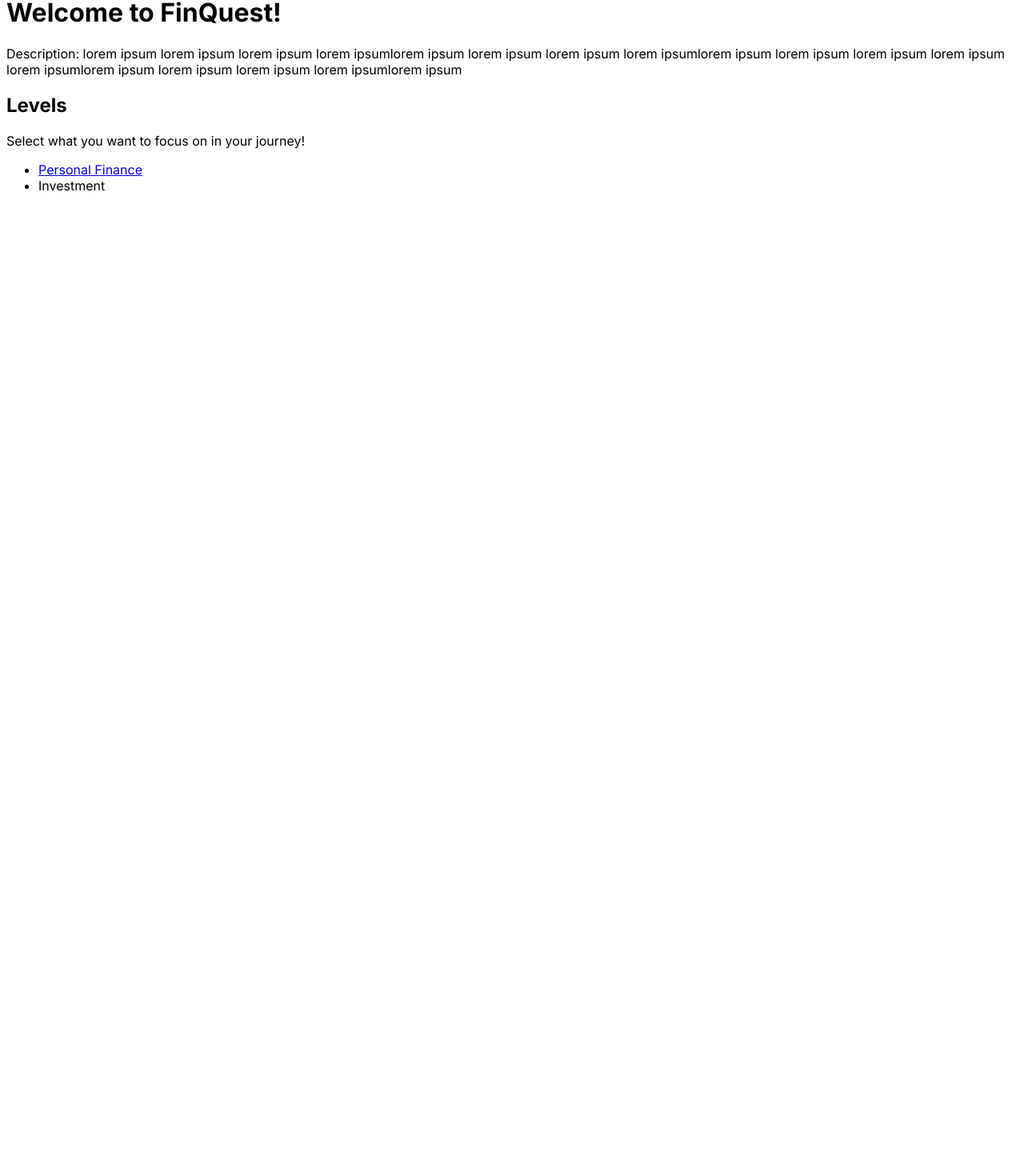
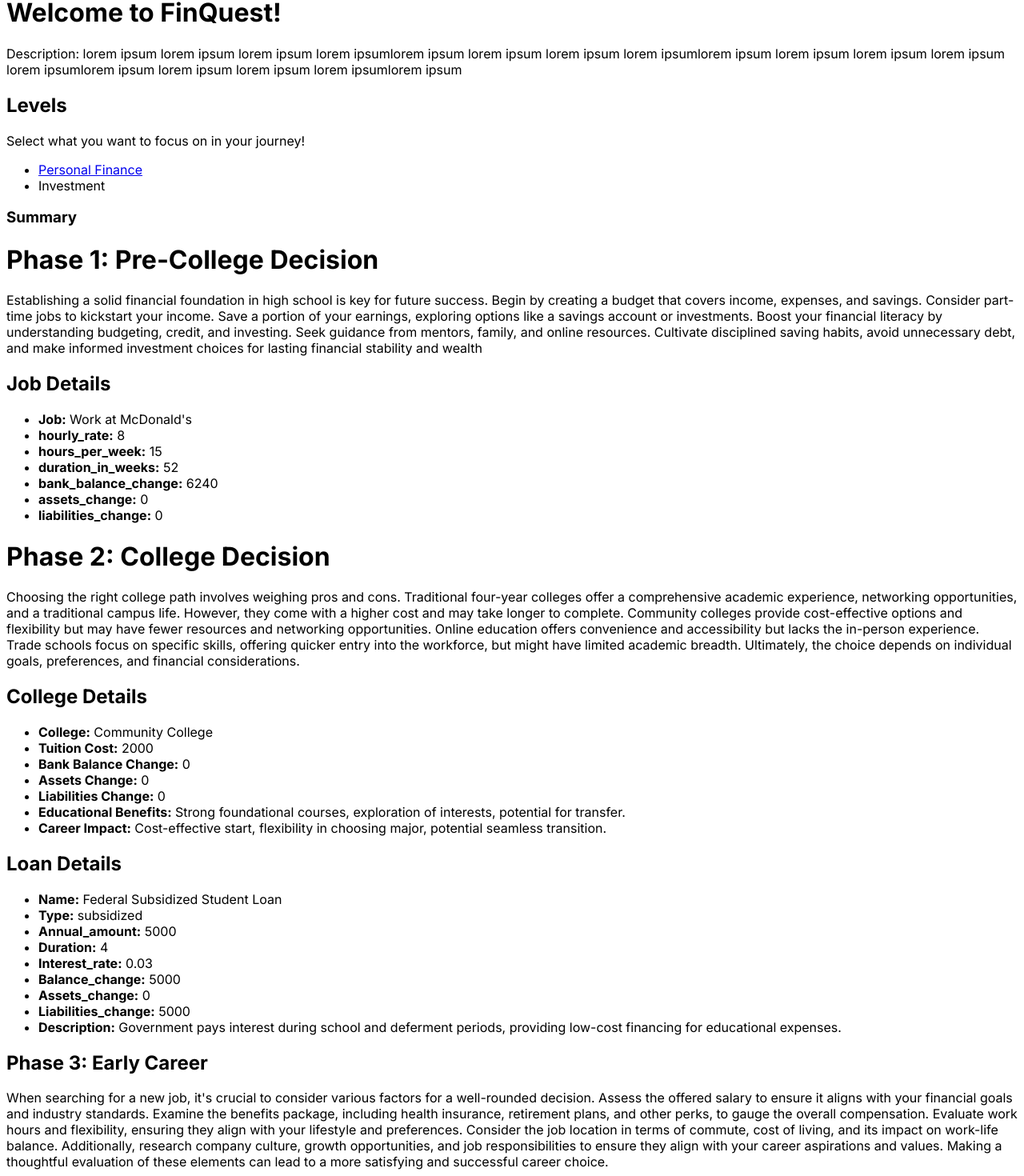
Before and after one commit to elang70/tamuhackx-finquest, a Next.js app: page / in a window 1280 px wide. Shown: the part 25-1495 px from the top of the page at 80% size. Before the commit the page ends 800 px from the top, so only its background shows below. Built offline with nearby package versions, Linux system fonts and the light colour scheme.

Commit message:
change prompts available

```diff
--- a/src/app/page.js
+++ b/src/app/page.js
@@ -1,5 +1,6 @@
 import Image from "next/image";
 import styles from "./page.module.css";
+import Summary from "./summary_content/summary_page";
 
 export default function Home() {
   return (
@@ -20,6 +21,9 @@ export default function Home() {
           <a>Investment</a>
         </li>
       </ul>
+
+      <Summary></Summary>
+
     </>
   );
 }
--- /dev/null
+++ b/src/app/summary_content/summary_page.js
@@ -0,0 +1,127 @@
+import hsJOB from "../data/hs_main.json";
+import collegeD from "../data/colleges.json";
+import collegeL from "../data/colleges_loan.json";
+import frJob from "../data/job_options.json";
+
+export default function Summary() {
+  const hs_summaryInfo = hsJOB;
+  const hs_job = hsJOB.choices[0];
+
+  const firstCollege = collegeD.colleges[0];
+
+  const loanDetails = collegeL.financial_options[0];
+
+  const earlyCareerJob = frJob
+
+  const { job, ...otherAttributes } = hs_job;
+
+  return (
+    <>
+      <h3>Summary</h3>
+
+      <h1>Phase 1: Pre-College Decision</h1>
+      <p>
+        Establishing a solid financial foundation in high school is key for
+        future success. Begin by creating a budget that covers income, expenses,
+        and savings. Consider part-time jobs to kickstart your income. Save a
+        portion of your earnings, exploring options like a savings account or
+        investments. Boost your financial literacy by understanding budgeting,
+        credit, and investing. Seek guidance from mentors, family, and online
+        resources. Cultivate disciplined saving habits, avoid unnecessary debt,
+        and make informed investment choices for lasting financial stability and
+        wealth
+      </p>
+
+      <div>
+        <h2>Job Details</h2>
+        <ul>
+          <li>
+            <strong>Job:</strong> {job}
+          </li>
+          {Object.entries(otherAttributes).map(([key, value]) => (
+            <li key={key}>
+              <strong>{key}:</strong> {value}
+            </li>
+          ))}
+        </ul>
+      </div>
+
+      <h1>Phase 2: College Decision</h1>
+
+      <p>
+        Choosing the right college path involves weighing pros and cons.
+        Traditional four-year colleges offer a comprehensive academic
+        experience, networking opportunities, and a traditional campus life.
+        However, they come with a higher cost and may take longer to complete.
+        Community colleges provide cost-effective options and flexibility but
+        may have fewer resources and networking opportunities. Online education
+        offers convenience and accessibility but lacks the in-person experience.
+        Trade schools focus on specific skills, offering quicker entry into the
+        workforce, but might have limited academic breadth. Ultimately, the
+        choice depends on individual goals, preferences, and financial
+        considerations.
+      </p>
+      <div>
+        <h2>College Details</h2>
+        <ul>
+          <li>
+            <strong>College:</strong> {firstCollege.name}
+          </li>
+          <li>
+            <strong>Tuition Cost:</strong> {firstCollege.tuition_cost}
+          </li>
+          <li>
+            <strong>Bank Balance Change:</strong>{" "}
+            {firstCollege.bank_balance_change}
+          </li>
+          <li>
+            <strong>Assets Change:</strong> {firstCollege.assets_change}
+          </li>
+          <li>
+            <strong>Liabilities Change:</strong>{" "}
+            {firstCollege.liabilities_change}
+          </li>
+          <li>
+            <strong>Educational Benefits:</strong>{" "}
+            {firstCollege.educational_benefits}
+          </li>
+          <li>
+            <strong>Career Impact:</strong> {firstCollege.career_impact}
+          </li>
+        </ul>
+      </div>
+
+      <div>
+        <h2>Loan Details</h2>
+        <ul>
+          {Object.entries(loanDetails).map(([key, value]) => (
+            <li key={key}>
+              <strong>{key.charAt(0).toUpperCase() + key.slice(1)}:</strong>{" "}
+              {value}
+            </li>
+          ))}
+        </ul>
+      </div>
+
+      <div>
+        <h2>Phase 3: Early Career</h2>
+        <p>
+          When searching for a new job, it's crucial to consider various factors
+          for a well-rounded decision. Assess the offered salary to ensure it
+          aligns with your financial goals and industry standards. Examine the
+          benefits package, including health insurance, retirement plans, and
+          other perks, to gauge the overall compensation. Evaluate work hours
+          and flexibility, ensuring they align with your lifestyle and
+          preferences. Consider the job location in terms of commute, cost of
+          living, and its impact on work-life balance. Additionally, research
+          company culture, growth opportunities, and job responsibilities to
+          ensure they align with your career aspirations and values. Making a
+          thoughtful evaluation of these elements can lead to a more satisfying
+          and successful career choice.
+        </p>
+
+
+      </div>
+    </>
+  );
+}
```
Also changed, not shown: src/app/components/HSJobPrompt.js (+29 -16 lines), src/app/pf/page.js (+38 -17 lines), src/app/data/job_options.json (indentation only).
